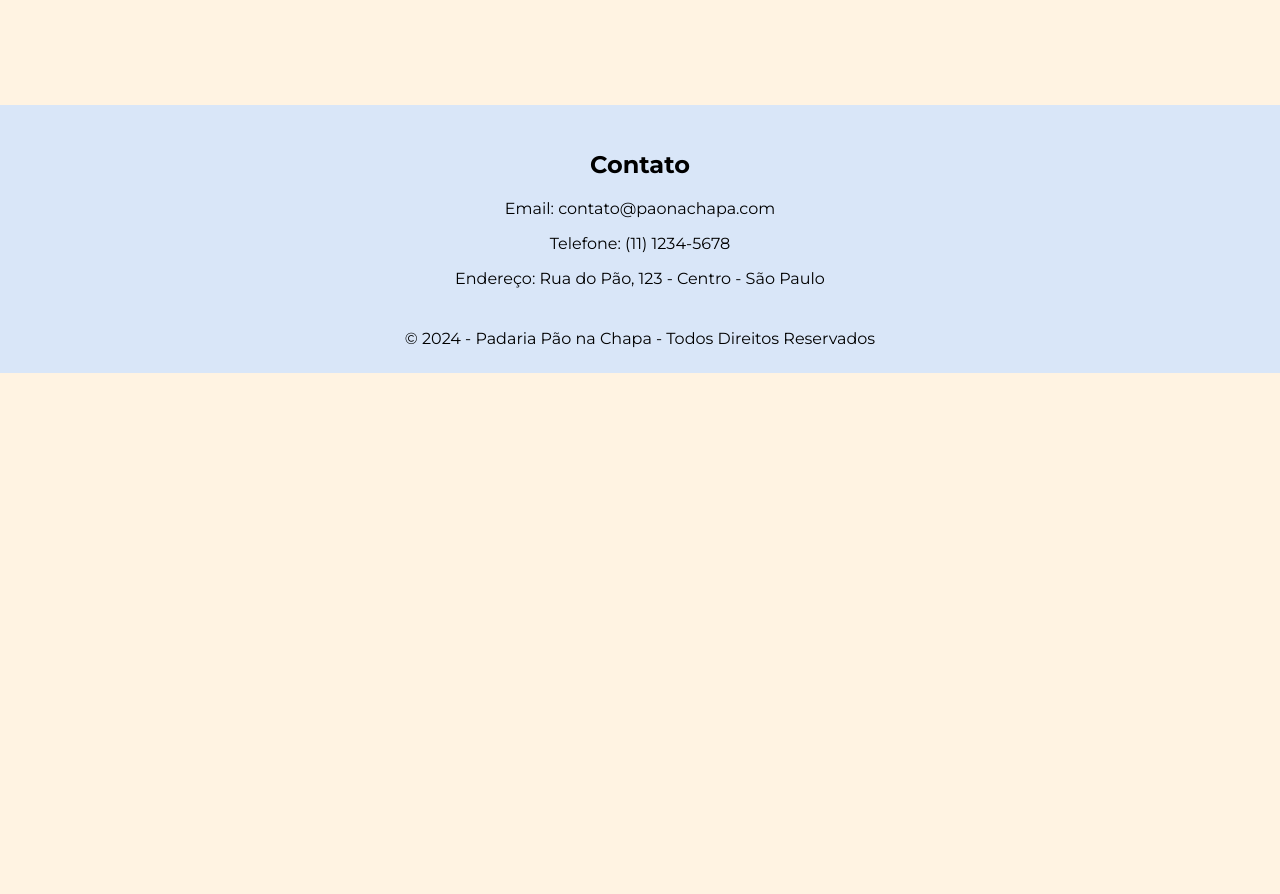
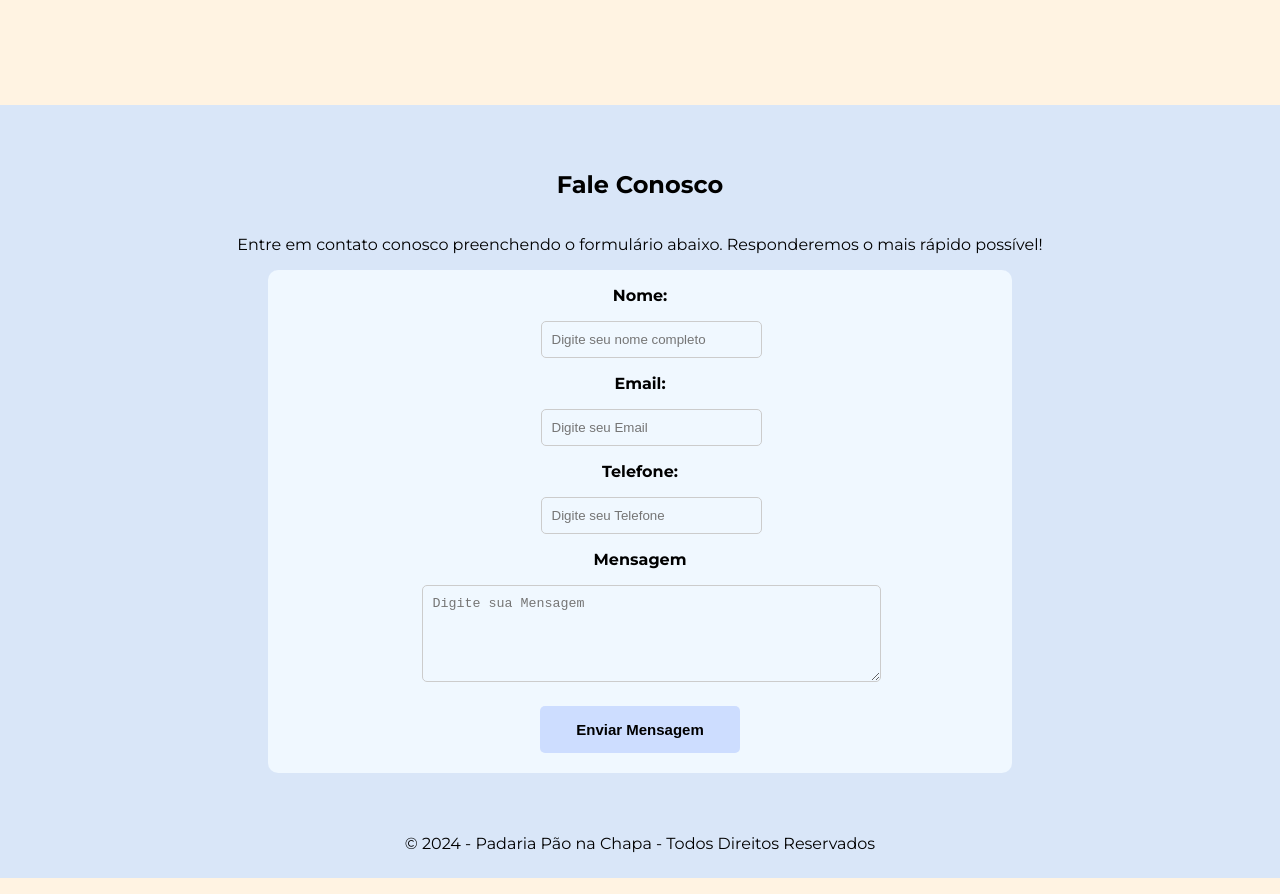
Before and after one commit to Samuelmxc/Padaria, a plain HTML site: page index.html in a window 1280 px wide. Shown: the part 1420-2314 px from the top of the page. Before the commit the page ends 1809 px from the top, so only its background shows below. Drawn offline with Linux system fonts and the light colour scheme.

Commit message:
Add files via upload

```diff
--- a/index.html
+++ b/index.html
@@ -101,14 +101,74 @@
 
     <footer>
         <section id="contato">
-            <h2>Contato</h2>
-            <p>Email: contato@paonachapa.com</p>
-            <p>Telefone: (11) 1234-5678</p>
-            <p>Endereço: Rua do Pão, 123 - Centro - São Paulo</p>
+          <h2>Fale Conosco</h2>
+          <p>
+            Entre em contato conosco preenchendo o formulário abaixo. Responderemos o mais rápido possível!</p>
+            <form id="form-contato">
+                <div class="grupos">
+                    <p>Nome:</p>
+                    <input
+                    id="nome"
+                    type="text"
+                    placeholder="Digite seu nome completo"
+                    required
+                    />
+                </div>
+                <div class="grupos">
+                    <p>Email:</p>
+                    <input
+                    id="email"
+                    type="email"
+                    placeholder="Digite seu Email"
+                    required
+                    />
+                </div>
+                <div class="grupos">
+                    <p>Telefone:</p>
+                    <input
+                    id="telefone"
+                    type="tel"
+                    placeholder="Digite seu Telefone"
+                    required
+                    />
+                </div>
+
+                <div class="grupos">
+                    <p>Mensagem</p>
+                    <textarea
+                    id="mensagem"
+                    placeholder="Digite sua Mensagem"
+                    rows="5"
+                    cols="50"
+                    required></textarea>
+                </div>
+
+                <button type="submit">Enviar Mensagem</button>
+            </form>
         </section>
         <p class="direitos-autorais">&copy; 2024 - Padaria Pão na Chapa -  Todos Direitos Reservados</p>
     </footer>
 
+<script>
+    const form = document.getElementById("form-contato");
+
+    event.preventDefault();
+    form.addEventListener('submit', function(event){
+
+        const nome = document.getElementById('nome').value;
+        const email = document.getElementById('email').value;
+        const telefone = document.getElementById('telefone').value;
+        const mensagem = document.getElementById('mensagem').value;
+
+        alert("dados do contato" +
+            "nome:" + nome +
+            "email:" + email +
+            "telefone:" + telefone +
+           "mensagem:" + mensagem
+        );
+    })
+</script>
+
 </body>
 
 </html>
--- a/style.css
+++ b/style.css
@@ -99,6 +99,64 @@
     padding-bottom: 25px;
 }
 
+#form-contato{
+    width: 60%;
+    background-color: aliceblue;
+    border-radius: 10px;
+    display: flex;
+    flex-direction: column;
+    align-items: center;
+}
+
+.grupos{
+    font-weight: bold;
+    color: black;
+}
+
+.grupos input,
+.grupos textarea{
+    width: 100%;
+    padding: 10px;
+    border: 1px solid #ccc;
+    border-radius: 5px;
+    background-color:aliceblue;
+}
+
+.grupos input:focus,
+.grupos textarea:focus{
+    border-color:rgb(135, 166, 235);
+    outline: none;
+}
+
+#contato{
+    display: flex;
+    flex-direction: column;
+    align-items: center;
+    text-align: center;
+    color: black;
+    padding: 20px;
+}
+
+#contato button{
+    width: 60%;
+    max-width: 200px;
+    padding: 15px;
+    font-size: 15px;
+    font-weight: bold;
+    background-color:rgb(205, 221, 255);
+    color: rgb(0, 0, 0);
+    border: none;
+    border-radius: 5px;
+    cursor: pointer;
+    transition: o.3 ease;
+    margin-top: 20px;
+    margin-bottom: 20px;
+}
+
+#contato button:hover{
+    background-color: cornflowerblue;
+}
+
 @media (max-width: 875px){
     #introducao{
         flex-direction: column;
```
